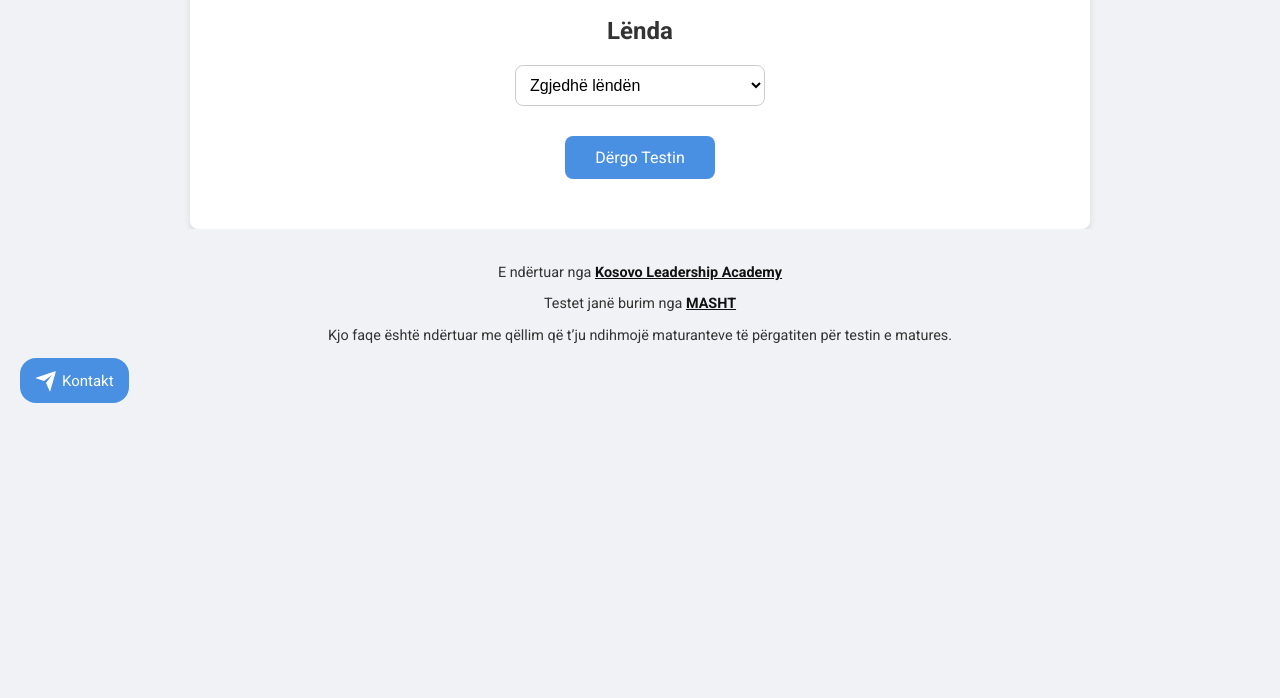
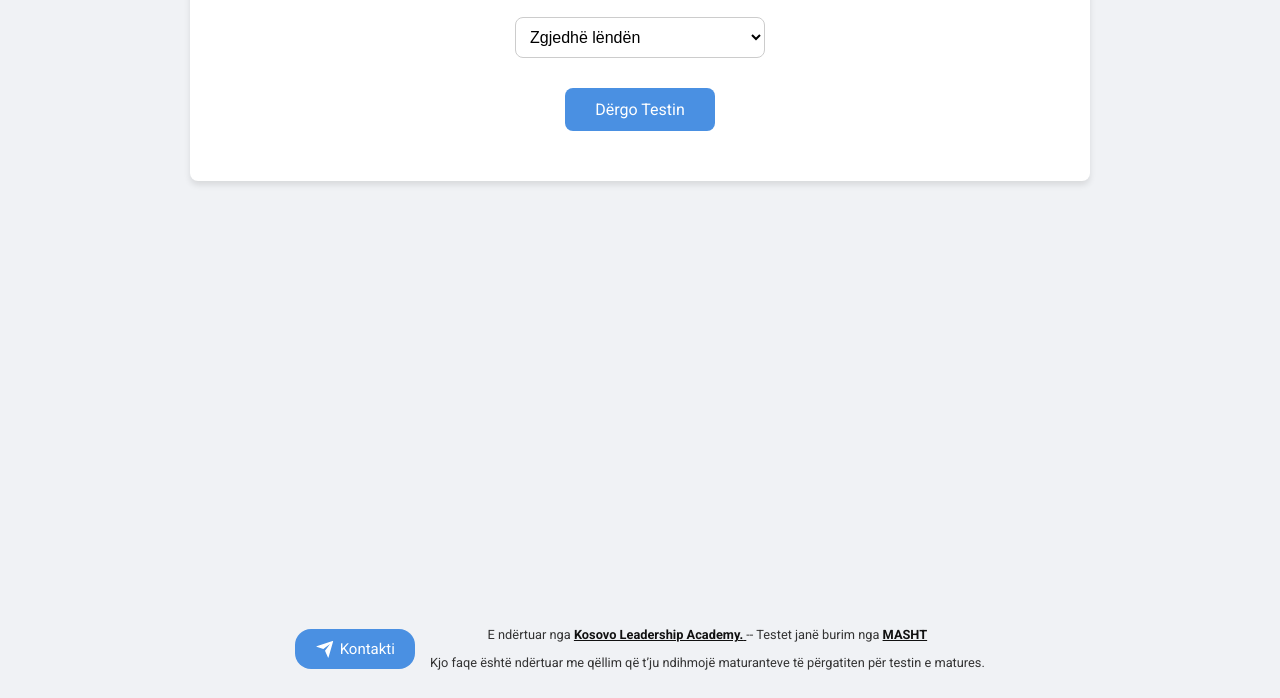
Before and after one commit to ShendMusliu/matura, a plain HTML site: page index.html in a window 1280 px wide. Shown: the part 102-800 px from the top of the page. Drawn offline with Linux system fonts and the light colour scheme.

Commit message:
Add files via upload

```diff
--- a/index.html
+++ b/index.html
@@ -189,7 +189,6 @@
 <body>
   <div class="container">
     <h1>Platforma Testimi - Matura 2023</h1>
-    <h2>Lënda</h2>
     <select id="subjectSelect">
       <option value="0" disabled selected hidden>Zgjedhë lëndën</option>
       <option value="shqip">Gjuhë Shqipe dhe Letërsi</option>
@@ -1371,31 +1370,36 @@
       }
     });
   </script>
-  <footer style="background-color: #f0f2f5; color: #333; text-align: center; padding: 20px 0; font-size: 0.9em;">
-    <div class="footer-content">
-      <p>E ndërtuar nga <strong></strong> <a href="https://kla.education/" target="_blank" style="color: #111; text-decoration: underline;"><strong>Kosovo Leadership Academy</strong></a></p>
-      <p>Testet janë burim nga <a href="https://masht.rks-gov.net/testet-matura-2023/" target="_blank" style="color: #111; text-decoration: underline;"><strong>MASHT</strong></a></p>
-      <p>Kjo faqe është ndërtuar me qëllim që t’ju ndihmojë maturanteve të përgatiten për testin e matures.</p>
-      <button onclick="window.location.href='mailto:services@kla.education'">
+</body>
+<footer style="background-color: #f0f2f5; color: #333; text-align: center; padding: 15px 0; font-size: 0.8em; position: fixed; bottom: 0; left: 0; width: 100%;">
+  <div class="footer-content" style="display: flex; align-items: center; justify-content: center; gap: 15px; flex-wrap: wrap;">
+    <button onclick="window.location.href='mailto:services@kla.education'" style="padding: 10px 20px; border: none; cursor: pointer;">
       <div class="svg-wrapper-1">
         <div class="svg-wrapper">
-            <svg
-              xmlns="http://www.w3.org/2000/svg"
-              viewBox="0 0 24 24"
-              width="24"
-              height="24"
-            >
+          <svg xmlns="http://www.w3.org/2000/svg" viewBox="0 0 24 24" width="20" height="20">
             <path fill="none" d="M0 0h24v24H0z"></path>
-              <path
-                fill="currentColor"
-                d="M1.946 9.315c-.522-.174-.527-.455.01-.634l19.087-6.362c.529-.176.832.12.684.638l-5.454 19.086c-.15.529-.455.547-.679.045L12 14l6-8-8 6-8.054-2.685z"
-              ></path>
+            <path fill="currentColor" d="M1.946 9.315c-.522-.174-.527-.455.01-.634l19.087-6.362c.529-.176.832.12.684.638l-5.454 19.086c-.15.529-.455.547-.679.045L12 14l6-8-8 6-8.054-2.685z"></path>
           </svg>
         </div>
       </div>
-        <span>Kontakt</span>
+      <span>Kontakti</span>
     </button>
+    <div class="footer-text">
+      <p>
+        E ndërtuar nga <strong></strong>
+        <a href="https://kla.education/" target="_blank" style="color: #111; text-decoration: underline;">
+          <strong>Kosovo Leadership Academy.</strong>
+        </a>
+        -- Testet janë burim nga
+        <a href="https://masht.rks-gov.net/testet-matura-2023/" target="_blank" style="color: #111; text-decoration: underline;">
+          <strong>MASHT</strong>
+        </a>
+      </p>
+      <p>
+        Kjo faqe është ndërtuar me qëllim që t’ju ndihmojë maturanteve të përgatiten për testin e matures.
+      </p>
+    </div>
   </div>
 </footer>
-</body>
+
 </html>
```
Lines whose indentation alone changed are shown as unchanged.
